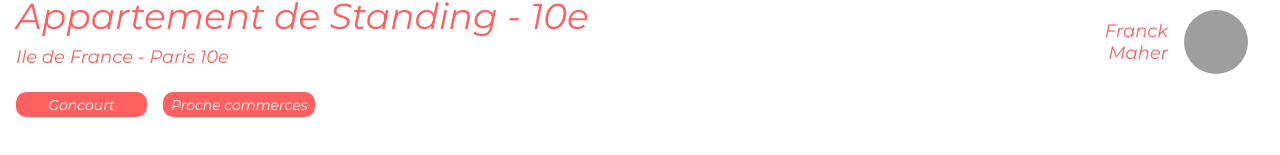
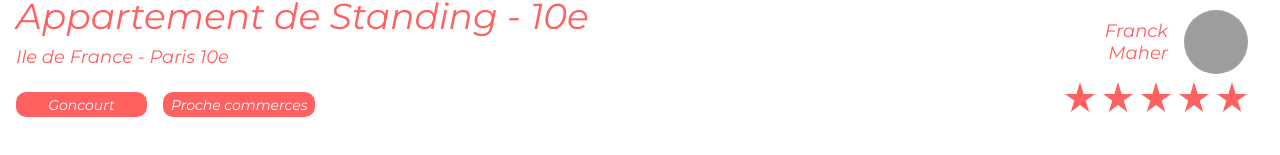
Before and after one commit to JohanLowenski/Kasa, a React (Create React App) app: page /logement/0979876d in a window 1280 px wide. Shown: the part 569-724 px from the top of the page. Built offline with nearby package versions, Linux system fonts and the light colour scheme; grey boxes are pictures that could not be loaded.

Commit message:
Modification raitring et routes

```diff
--- a/src/App.js
+++ b/src/App.js
@@ -7,15 +7,16 @@ import HomePage from "./components/pages/homePage";
 import Logement from "./components/pages/logement";
 import Page404 from "./components/pages/page404";
 import "./components/css/app.css";
+import { about, homePage, logement } from "./components/routes";
 const App = () => {
   return (
     <div className="App">
       <BrowserRouter>
         <Entete page="accueil" />
         <Routes>
-          <Route path="/" exact element={<HomePage />} />
-          <Route path="/about" element={<About />} />
-          <Route path="/logement/:id" element={<Logement />} />
+          <Route path={homePage} exact element={<HomePage />} />
+          <Route path={about} element={<About />} />
+          <Route path={logement} element={<Logement />} />
           <Route path="*" element={<Page404 />} />
         </Routes>
         <Footer />
--- a/src/components/entete.js
+++ b/src/components/entete.js
@@ -2,6 +2,7 @@ import React from "react";
 import "./css/entete.css";
 import Kasa from "./logo.js";
 import { NavLink } from "react-router-dom";
+import { about, homePage } from "./routes";
 
 const Entete = () => {
   return (
@@ -9,12 +10,12 @@ const Entete = () => {
       <Kasa color="#ff6060" />
       <ul>
         <li>
-          <NavLink className={({ isActive }) => (isActive ? "active" : undefined)} to={"/"}>
+          <NavLink className={({ isActive }) => (isActive ? "active" : undefined)} to={homePage}>
             Accueil
           </NavLink>
         </li>
         <li>
-          <NavLink className={({ isActive }) => (isActive ? "active" : undefined)} to={"/about"}>
+          <NavLink className={({ isActive }) => (isActive ? "active" : undefined)} to={about}>
             A propos
           </NavLink>
         </li>
--- a/src/components/rating.js
+++ b/src/components/rating.js
@@ -29,7 +29,7 @@ import StarOn from "../assets/starOn.png";
 // export default Rating;
 
 const Rating = (props) => {
-  [...Array(5)].map((_, i) => {
+  return [...Array(5)].map((_, i) => {
     const star = i < Number(props.rating) ? StarOn : StarOff;
     return <img key={i} className="star" src={star} alt="Stars" />;
   });
--- a/src/components/routes.js
+++ b/src/components/routes.js
@@ -1,4 +1,4 @@
-export const HomePage = "/";
-export const About = "/about";
-export const Logement = "/logement/:id";
-export const Page404 = "/404";
+export const homePage = "/";
+export const about = "/about";
+export const logement = "/logement/:id";
+export const page404 = "/404";
```
Also changed, not shown: src/components/pages/logement.js (+4 -4 lines).
